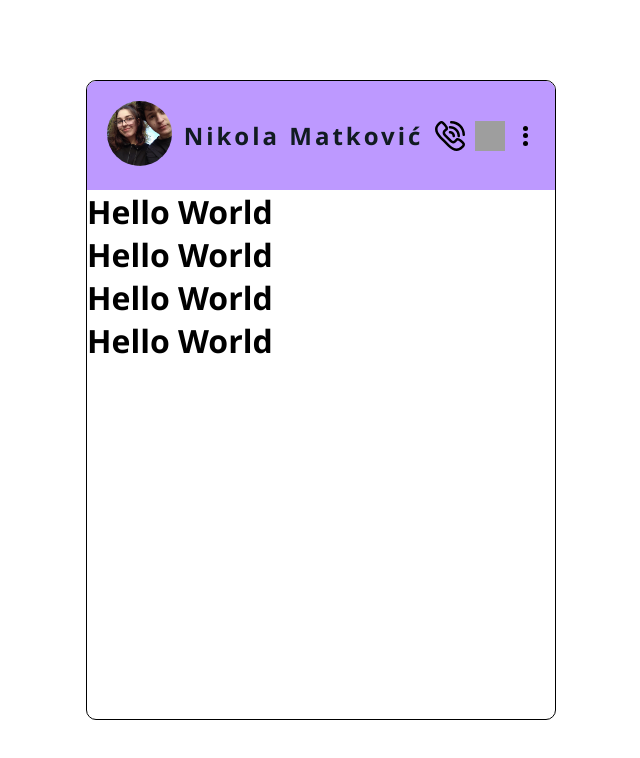
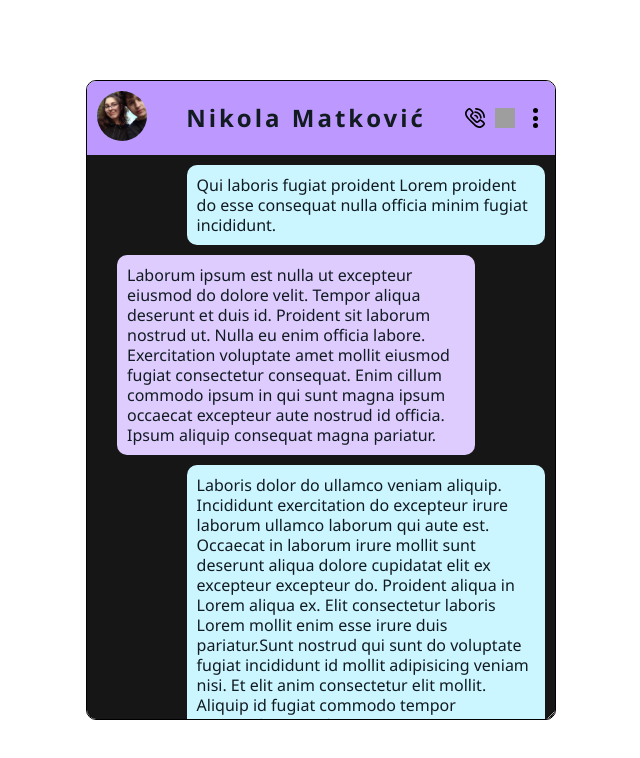
Before and after one commit to nikola-matkovic/Tapp, a Vue app: page / in a window 1280 px wide. Shown: the top 758 px of the page, without its empty margins (319-959 px from the left). Built offline with nearby package versions, Linux system fonts and the light colour scheme; data requests are answered from the project's data file; grey boxes are pictures that could not be loaded.

Commit message:
finish styles

```diff
--- /dev/null
+++ b/db.json
@@ -0,0 +1,46 @@
+{
+    "messages": [
+        {
+            "id": "1",
+            "text": "Qui laboris fugiat proident Lorem proident do esse consequat nulla officia minim fugiat incididunt.",
+            "user": {
+                "id": "1",
+                "name": "Jovana Jovanović"
+            }
+        },
+        {
+            "id": "2",
+            "text": "Laborum ipsum est nulla ut excepteur eiusmod do dolore velit. Tempor aliqua deserunt et duis id. Proident sit laborum nostrud ut. Nulla eu enim officia labore. Exercitation voluptate amet mollit eiusmod fugiat consectetur consequat. Enim cillum commodo ipsum in qui sunt magna ipsum occaecat excepteur aute nostrud id officia. Ipsum aliquip consequat magna pariatur.",
+            "user": {
+                "id": "2",
+                "name": "Nikola Matković"
+            }
+        },
+        {
+
+            "id": "3",
+            "text": "Laboris dolor do ullamco veniam aliquip. Incididunt exercitation do excepteur irure laborum ullamco laborum qui aute est. Occaecat in laborum irure mollit sunt deserunt aliqua dolore cupidatat elit ex excepteur excepteur do. Proident aliqua in Lorem aliqua ex. Elit consectetur laboris Lorem mollit enim esse irure duis pariatur.Sunt nostrud qui sunt do voluptate fugiat incididunt id mollit adipisicing veniam nisi. Et elit anim consectetur elit mollit. Aliquip id fugiat commodo tempor commodo. Non aliquip excepteur consectetur proident fugiat proident sunt non quis labore et ullamco aliqua.ute consectetur non adipisicing esse nulla ipsum. Tempor voluptate ipsum Lorem labore laborum minim et occaecat minim labore nisi sint. Laborum incididunt nisi cupidatat eiusmod sint occaecat est aute Lorem culpa sunt culpa. Ad do incididunt consectetur eiusmod officia culpa mollit commodo cupidatat excepteur eiusmod aliqua adipisicing ipsum. Laboris voluptate sunt culpa deserunt incididunt excepteur pariatur.",
+            "user": {
+                "id": "1",
+                "name": "Jovana Jovanović"
+            }
+        },
+        {
+
+            "id": "4",
+            "text": "Laboris dolor do ullamco veniam aliquip. Incididunt exercitation do excepteur irure laborum ullamco laborum qui aute est. Occaecat in laborum irure mollit sunt deserunt aliqua dolore cupidatat elit ex excepteur excepteur do. Proident aliqua in Lorem aliqua ex. Elit consectetur laboris Lorem mollit enim esse irure duis pariatur.Sunt nostrud qui sunt do voluptate fugiat incididunt id mollit adipisicing veniam nisi. Et elit anim consectetur elit mollit. Aliquip id fugiat commodo tempor commodo. Non aliquip excepteur consectetur proident fugiat proident sunt non quis labore et ullamco aliqua.ute consectetur non adipisicing esse nulla ipsum. Tempor voluptate ipsum Lorem labore laborum minim et occaecat minim labore nisi sint. Laborum incididunt nisi cupidatat eiusmod sint occaecat est aute Lorem culpa sunt culpa. Ad do incididunt consectetur eiusmod officia culpa mollit commodo cupidatat excepteur eiusmod aliqua adipisicing ipsum. Laboris voluptate sunt culpa deserunt incididunt excepteur pariatur.",
+            "user": {
+                "id": "1",
+                "name": "Jovana Jovanović"
+            }
+        },
+        {
+            "id": "5",
+            "text": "Aliquip consectetur aliqua ex qui voluptate officia aliquip consequat nulla nulla quis dolor minim. Ipsum excepteur veniam aute voluptate id ad tempor sunt ad velit ad sit cupidatat. Et deserunt exercitation magna minim. Sit magna est deserunt quis voluptate ut laborum id consequat quis culpa aliqua. Ex laborum ipsum dolore anim velit sunt culpa nisi excepteur nostrud occaecat velit. Velit enim voluptate deserunt irure dolore in commodo esse ad cillum exercitation cupidatat nisi velit.",
+            "user": {
+                "id": "2",
+                "name": "Nikola Matković"
+            }
+        }
+     ]
+}
--- a/package.json
+++ b/package.json
@@ -6,9 +6,12 @@
   "scripts": {
     "dev": "vite",
     "build": "vite build",
-    "preview": "vite preview"
+    "preview": "vite preview",
+    "json": "json-server --watch db.json --port 3000"
   },
   "dependencies": {
+    "axios": "^1.3.2",
+    "json-server": "^0.17.1",
     "sass": "^1.58.0",
     "vue": "^3.2.45"
   },
--- a/src/App.vue
+++ b/src/App.vue
@@ -4,18 +4,38 @@ import Message from './components/Message.vue';
 import profilePhoto from './assets/profile.jpg';
 import phone from './assets/phone.svg';
 import video from './assets/video.svg';
+import { onMounted, ref } from 'vue';
+import axios from 'axios';
+
+const messages = ref({});
+const userId = ref("1");
+
+onMounted(async () => {
+
+	try {
+		let res = await axios.get('http://localhost:3000/messages');
+		messages.value = res.data;
+	}
+
+	catch (err) {
+		console.log(err);
+	}
+});
 
 </script>
 
 <template>
 	<div class="cont">
 		<header>
+
 			<div class="left">
 				<img :src="profilePhoto" alt="">
 			</div>
+
 			<div class="center">
 				<h3>Nikola Matković</h3>
 			</div>
+
 			<div class="right">
 				<img :src="phone" alt="">
 				<img :src="video" alt="">
@@ -25,14 +45,10 @@ import video from './assets/video.svg';
 					<div class="dot"></div>
 				</div>
 			</div>
+
 		</header>
 		<main>
-			<Message side="left" message="" />
-			<Message side="right" message="Hello World" />
-			<Message side="left" message="Hello World" />
-			<Message side="right" message="Hello World" />
-			<Message side="left" message="Hello World" />
-
+			<Message :userId="userId" v-for="message in messages" :key="message.id" :message="message" />
 		</main>
 	</div>
 </template>
@@ -40,12 +56,15 @@ import video from './assets/video.svg';
 <style lang="scss">
 
 :root{
-	--profile-image-size : 65px;
+	--profile-image-size: 50px;
+	--header-padding-size: 10px;
+	--icons-size : 20px;
+	--header-size : var(--profile-image-size) + var(--header-padding-size) * 2;
 }
 
 #app{
-	width: 100%;
-	height: 100%;
+	width: 100vw;
+	height: 100vh;
 	display: grid;
 	place-items: center;
 }
@@ -54,7 +73,7 @@ header{
 	display: flex;
 	justify-content: space-between;
 	align-items: center;
-	padding: 20px;
+	padding: var(--header-padding-size);
 	background: hsl(261, 100%, 80%);
 	color: white;
 	font-size: 15px;
@@ -78,8 +97,8 @@ header{
 		align-items: center;
 
 		img {
-			width: 30px;
-			height: 30px;
+			width: var(--icons-size);
+			height: var(--icons-size);
 			margin-right: 10px;
 		}
 
@@ -106,6 +125,36 @@ header{
 	border: 1px solid black;
 	border-radius: 10px;
 	overflow: hidden;
+	display: grid;
+	grid-template-rows: var(--header-size) 1fr;
+	resize: both;
+}
 
+main {
+	display: flex;
+	flex-direction: column;
+	height: auto;
+	flex-shrink: 0;
+	overflow-y: auto;
+	gap: 10px;
+	padding: 10px;
+	background-color: rgb(22, 22, 22);
 }
+
+::-webkit-scrollbar {
+	width: 5px;
+	background-color: rgb(131, 131, 184);
+}
+
+::-webkit-scrollbar-button {
+	width: 0px;
+	height: 0px;
+}
+
+::-webkit-scrollbar-thumb {
+	background-color: rgb(208, 0, 0);
+	width: 5px;
+	height: 100px;
+}
+
 </style>
--- a/src/components/Message.vue
+++ b/src/components/Message.vue
@@ -1,12 +1,14 @@
 <template>
-    <h1>{{ message }}</h1>
+    <div class="message" :class="userId === message.user.id ? 'right' : 'left'">
+        <p> {{ message.text }}</p>
+    </div>
 </template>
-
 
 <script setup>
 
 defineProps({
-    message: String
+    message: String,
+    userId: [Number, String],
 })
 
 </script>
@@ -14,4 +16,22 @@ defineProps({
 
 <style scoped>
 
+.message{
+    margin-left: 20px;
+    padding: 10px;
+    border-radius: 10px;
+    white-space: pre-wrap;
+    color: rgb(17, 27, 33);
+    line-height: 20px;
+	width: 80%;
+}
+.left {
+    background: hsl(261, 100%, 90%);
+}
+.right {
+    background: hsl(190, 100%, 90%);
+    align-self: flex-end;
+}
+
+
 </style>
--- a/src/style.css
+++ b/src/style.css
@@ -3,8 +3,9 @@
     padding: 0;
     box-sizing: border-box;
     font-family: Segoe UI,Helvetica Neue,Helvetica,Lucida Grande,Arial,Ubuntu,Cantarell,Fira Sans,sans-serif;
+    line-height: inherit;
 }
 
-body, #app {
-    min-height: 100vh;
+body {
+    height: 100vh;
 }
```
Also changed, not shown: 1 other file (tests, documents, lock files or other folders).
